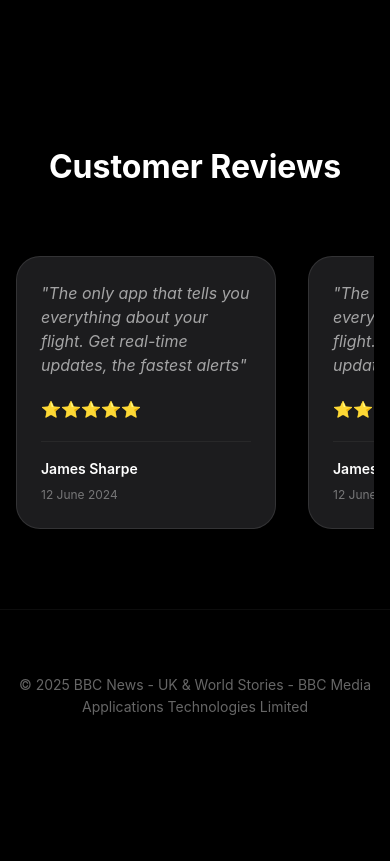
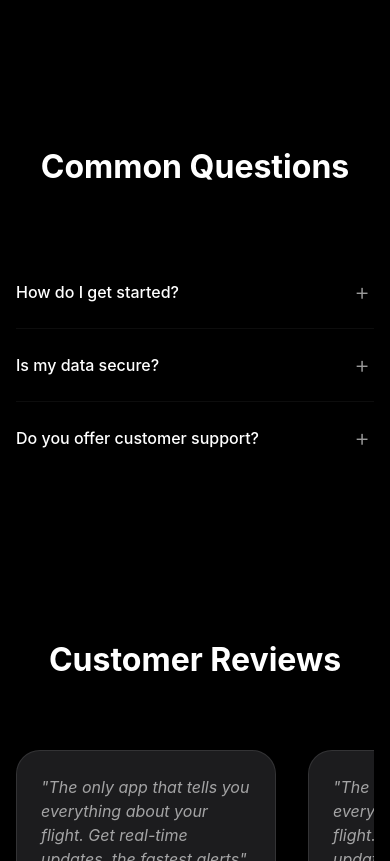
Before and after one commit to promokit-io/bbc-news-uk-world-stories-1750149437566, a website: page index.html in a window 390 px wide. Shown: the part 2913-3774 px from the top of the page. Before the commit the page ends 3680 px from the top, so only its background shows below. Drawn offline with Linux system fonts and the light colour scheme; a web font is replaced by a local one.

Commit message:
Update website content - 2025-06-17T08:40:41.729Z

```diff
--- a/index.html
+++ b/index.html
@@ -3,7 +3,7 @@
 📱 App: BBC News - UK & World Stories
 👨‍💻 Developer: BBC Media Applications Technologies Limited
 🎨 Template: apple
-📅 Generated: 2025-06-17T08:37:17.867Z
+📅 Generated: 2025-06-17T08:40:40.842Z
 🌐 Visit: https://promokit.io
 -->
 
@@ -896,7 +896,7 @@ body {
             <div class="nav-left">
               <img src="https://is1-ssl.mzstatic.com/image/thumb/Purple211/v4/70/de/a9/70dea945-d08e-5bca-102a-ebfa304405f1/AppIcon-0-0-1x_U007epad-0-11-0-sRGB-85-220.png/100x100bb.jpg" alt="BBC News - UK & World Stories" class="nav-logo">
               <span class="nav-home">Home</span>
-
+              <span class="nav-item">FAQ</span>
               <span class="nav-item">Reviews</span>
             </div>
             <button class="nav-cta">Get the app 📱</button>
@@ -1042,6 +1042,46 @@ If you install this app, you accept the BBC Terms of Use at http://www.bbc.co.uk
         </div>
       </section>
 
+
+        <!-- FAQ Section -->
+        <section id="faq" class="faq-section">
+          <div class="container">
+            <h2 class="faq-title">Common Questions</h2>
+            <div class="faq-list">
+
+                <div class="faq-item">
+                  <button class="faq-question" onclick="toggleFAQ(0)">
+                    <span class="faq-question-text">How do I get started?</span>
+                    <span class="faq-icon">+</span>
+                  </button>
+                  <div class="faq-answer">
+                    <p class="faq-answer-text">Simply download the app and follow the onboarding tutorial.</p>
+                  </div>
+                </div>
+
+                <div class="faq-item">
+                  <button class="faq-question" onclick="toggleFAQ(1)">
+                    <span class="faq-question-text">Is my data secure?</span>
+                    <span class="faq-icon">+</span>
+                  </button>
+                  <div class="faq-answer">
+                    <p class="faq-answer-text">Yes, we use industry-standard encryption to protect all your information.</p>
+                  </div>
+                </div>
+
+                <div class="faq-item">
+                  <button class="faq-question" onclick="toggleFAQ(2)">
+                    <span class="faq-question-text">Do you offer customer support?</span>
+                    <span class="faq-icon">+</span>
+                  </button>
+                  <div class="faq-answer">
+                    <p class="faq-answer-text">Yes, our support team is available 24/7 to help with any issues.</p>
+                  </div>
+                </div>
+
+            </div>
+          </div>
+        </section>
 
 
       <!-- Reviews Section -->
```
Also changed, not shown: README.md.
